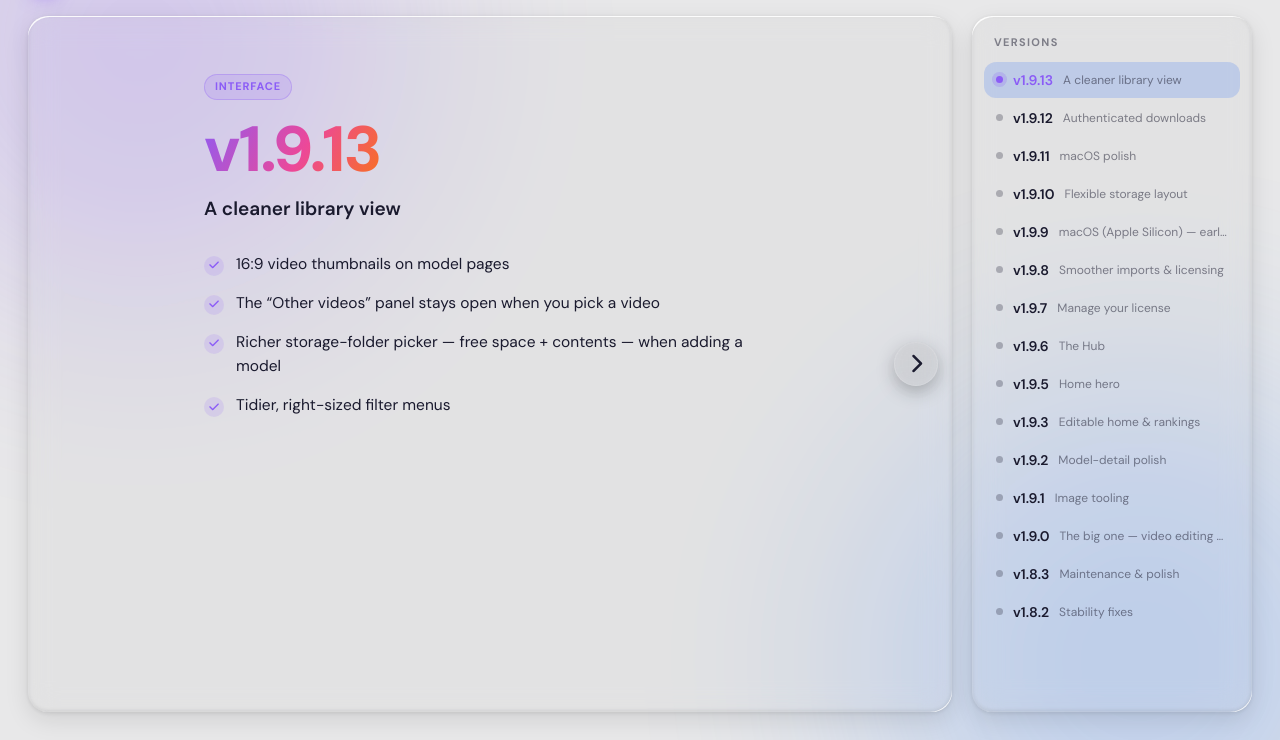
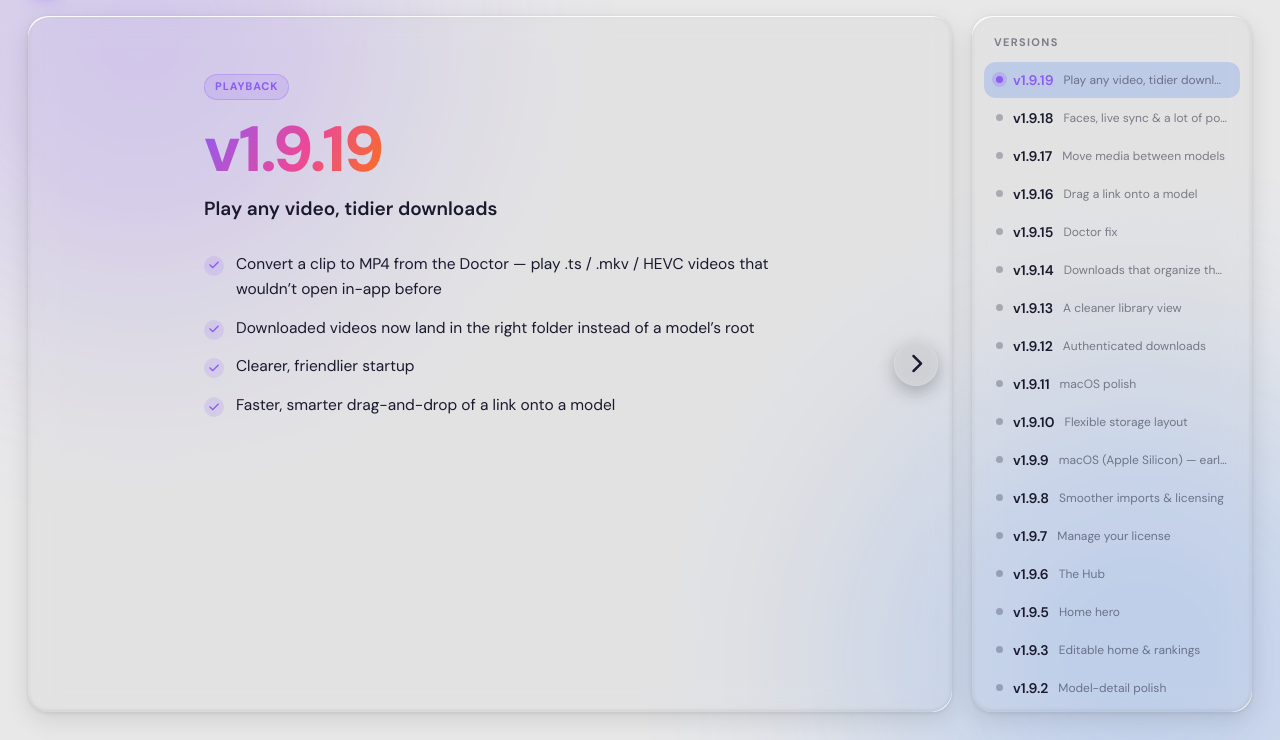
Before and after one commit to Delle-orga/Delle-Model-LP, a website: page releases/index.html in a window 1280 px wide. Shown: the part 60-800 px from the top of the page. Drawn offline with Linux system fonts and the light colour scheme.

Commit message:
changelog: add v1.9.14–v1.9.19 (bump ?v cache-bust)

```diff
--- a/releases/changelog.js
+++ b/releases/changelog.js
@@ -2,6 +2,69 @@
    ➕ Pour ajouter une version : copie un objet EN HAUT de la liste (la plus récente
       en premier). `date` est optionnel (omis = pas affiché). `tag` = petit libellé. */
 window.CHANGELOG = [
+  {
+    version: '1.9.19',
+    tag: 'Playback',
+    headline: 'Play any video, tidier downloads',
+    changes: [
+      'Convert a clip to MP4 from the Doctor — play .ts / .mkv / HEVC videos that wouldn’t open in-app before',
+      'Downloaded videos now land in the right folder instead of a model’s root',
+      'Clearer, friendlier startup',
+      'Faster, smarter drag-and-drop of a link onto a model',
+    ],
+  },
+  {
+    version: '1.9.18',
+    tag: 'Faces & polish',
+    headline: 'Faces, live sync & a lot of polish',
+    changes: [
+      'Faces: searchable, sortable, paginated suggestions and faster review',
+      'The sync progress bar now fills within each model, not just model by model',
+      'Drop a link straight onto the right model',
+      'Group a model’s links by site',
+      'Quieter notifications — one-off confirmations no longer pile up in the list',
+      'Copy a model’s other names; fixed images that didn’t load on some pages',
+    ],
+  },
+  {
+    version: '1.9.17',
+    tag: 'Library',
+    headline: 'Move media between models',
+    changes: [
+      'Move & cherry-pick videos and images between models',
+      'Pick exactly which items a link downloads',
+      'Smoother seeking on large videos',
+      'A “You’re watching” card when you pause a video',
+    ],
+  },
+  {
+    version: '1.9.16',
+    tag: 'Links',
+    headline: 'Drag a link onto a model',
+    changes: [
+      'Drag-and-drop a link onto a model to attach it instantly — the prompt just asks whether to also download it',
+    ],
+  },
+  {
+    version: '1.9.15',
+    tag: 'Fix',
+    headline: 'Doctor fix',
+    changes: [
+      'Cancelling an upscale now actually stops it — no more work left running in the background',
+    ],
+  },
+  {
+    version: '1.9.14',
+    tag: 'Automation',
+    headline: 'Downloads that organize themselves',
+    changes: [
+      'New downloads sync into your library automatically — no file watcher needed',
+      'Adding a link auto-fetches its title, date and tags',
+      '"Check for new" now works on video sites too',
+      'The Doctor shows an estimated time for each job',
+      'Zoom the whole app with Ctrl + scroll',
+    ],
+  },
   {
     version: '1.9.13',
     tag: 'Interface',
--- a/releases/index.html
+++ b/releases/index.html
@@ -76,7 +76,7 @@
     </div>
   </div>
 
-  <script src="changelog.js?v=1"></script>
+  <script src="changelog.js?v=2"></script>
   <script>
     (function () {
       var data = (window.CHANGELOG || []).slice();
```
